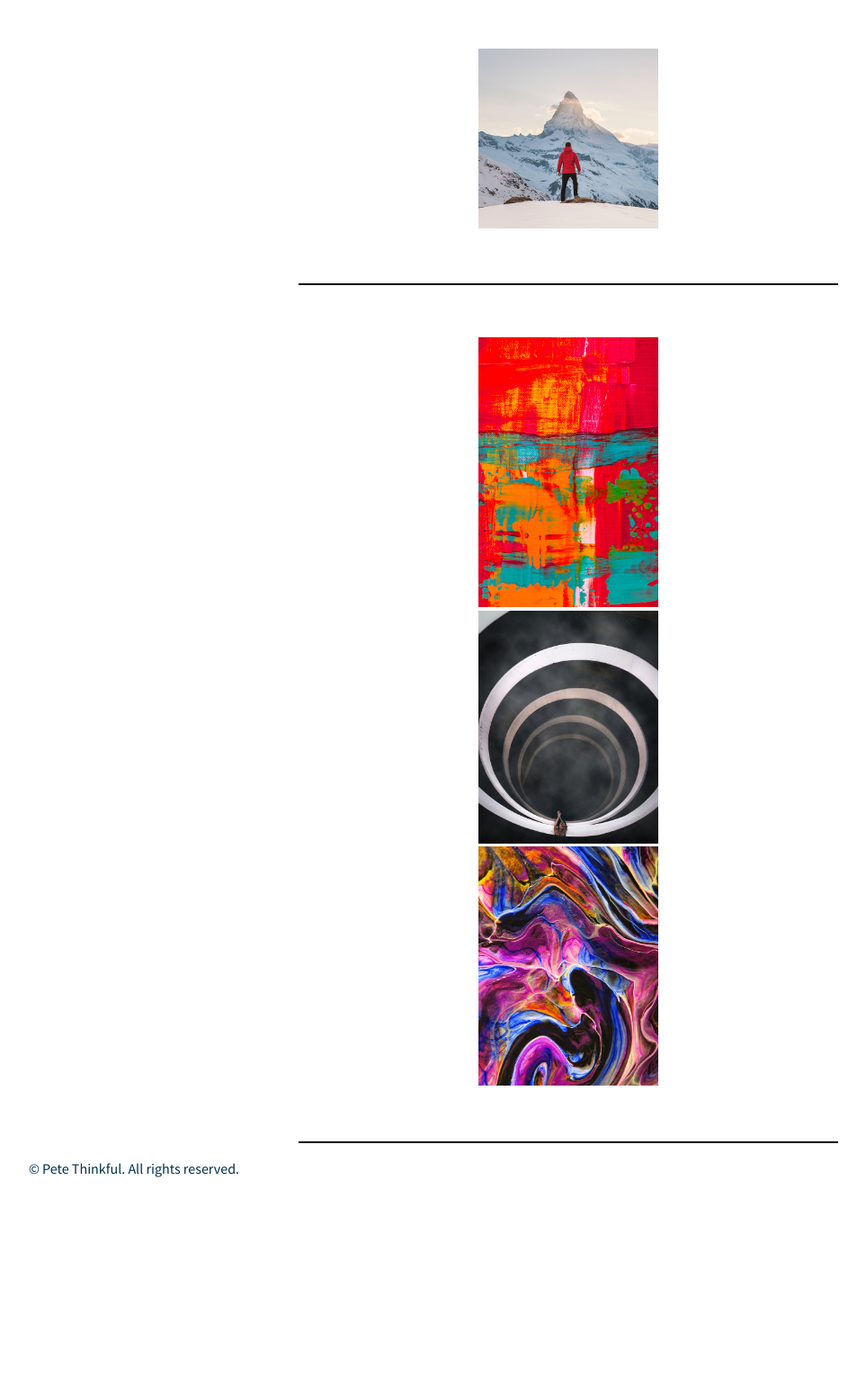
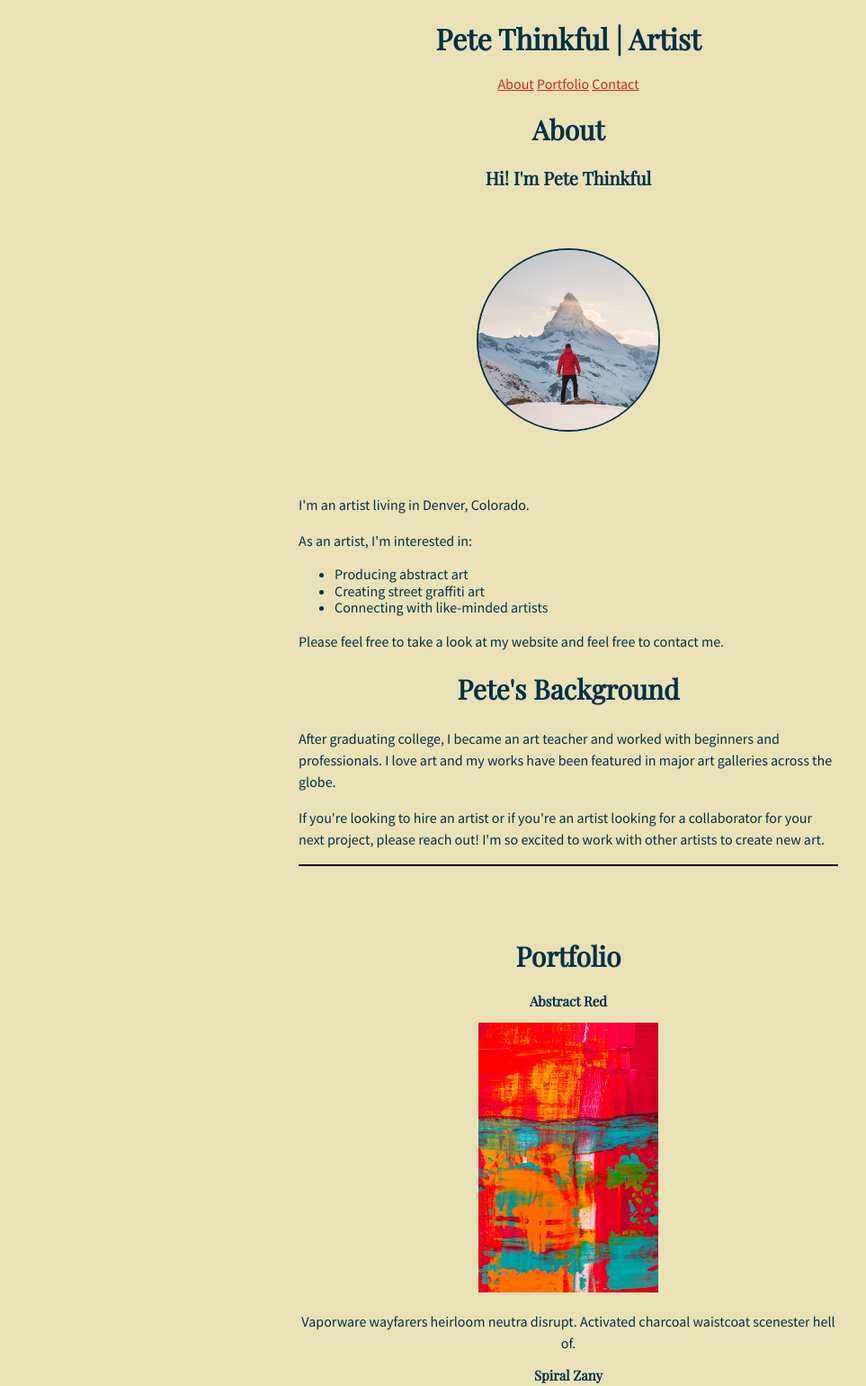
Before and after one commit to andbostick/Pete-Thinkful-Portfolio, a plain HTML site: page index.html in a window 1280 px wide. Shown: the part 36-1577 px from the top of the page at 90% size, without its empty margins (8-971 px from the left). Before the commit the page ends 1403 px from the top, so only its background shows below. Drawn offline with nearby package versions, Linux system fonts and the light colour scheme.

Commit message:
finished

```diff
--- a/index.html
+++ b/index.html
@@ -1,52 +1,122 @@
 <!DOCTYPE html>
 <html lang="en">
   <head>
-    <meta charset="UTF-8" />
-    <meta http-equiv="X-UA-Compatible" content="IE=edge" />
-    <meta name="viewport" content="width=device-width, initial-scale=1.0" />
+    <meta charset="UTF-8" >
+    <meta http-equiv="X-UA-Compatible" content="IE=edge" >
+    <meta name="viewport" content="width=device-width, initial-scale=1.0" >
     <title>Pete Thinkful</title>
     <link
       rel="stylesheet"
       href="https://cdnjs.cloudflare.com/ajax/libs/normalize/8.0.1/normalize.min.css"
-    />
-    <link href="style.css" rel="stylesheet" type="text/css" />
+    >
+    <link href="style.css" rel="stylesheet" type="text/css" >
   </head>
   <body>
     <!-- TODO: Add header here -->
+    <header>
+      <div>
+        <h1>Pete Thinkful | Artist</h1>
 
+      <nav>
+        <a href="#About">About</a>
+        <a href="#Portfolio">Portfolio</a>
+        <a href="#Contact">Contact</a>
+      </nav>
+        </div>
+    </header>
     <main>
       <div>
         <!-- TODO: Add About section here -->
-        <article>
+
+<section>
+
+        <header id="About">
+        <h2 >About</h2>
+          <h2>Hi! I'm Pete Thinkful</h2>
+          </header>
+       <article>
           <div>
-            <img class="image-circle" src="images/pete-thinkful.png" />
+            <img class="image-circle" src="images/pete-thinkful.png" alt="pete thinkful">
           </div>
         </article>
 
-        <hr />
+<p>I'm an artist living in Denver, Colorado.</p>
+<p>As an artist, I'm interested in:</p>
+  <ul>
+<li>Producing abstract art</li>
+<li>Creating street graffiti art</li>
+<li>Connecting with like-minded artists</li>
+    </ul>
+<p>Please feel free to take a look at my website and feel free to contact me.</p>
+</section>
+      <section>
+<header><h2>Pete's Background</h2></header>
+
+<p>After graduating college, I became an art teacher and worked with
+beginners and professionals. I love art and my works have been
+featured in major art galleries across the globe.</p>
+
+<p>If you're looking to hire an artist or if you're an artist looking
+for a collaborator for your next project, please reach out! I'm so
+excited to work with other artists to create new art.</p>
+            </section>
+
+
+        <hr>
 
         <!-- TODO: Add Portfolio section here -->
-        <article>
+
+        <article id="Portfolio">
+          <header>
+          <h2>Portfolio</h2>
+        </header>
           <div>
-            <img src="images/abstract-red.png" />
+            <h3>Abstract Red</h3>
+            <img src="images/abstract-red.png" alt="abstract-red" >
+            <p>Vaporware wayfarers heirloom neutra disrupt. Activated charcoal
+waistcoat scenester hell of.</p>
           </div>
           <div>
-            <img src="images/spiral-zany.png" />
+            <h3>Spiral Zany</h3>
+            <img src="images/spiral-zany.png" alt="spiral zany">
+            <p>Sriracha portland taxidermy cronut messenger bag, vegan
+distillery. Vaporware kickstarter air plant mumblecore food truck.</p>
           </div>
           <div>
-            <img src="images/melted-rainbow.png" />
+            <h3>Melted Rainbow</h3>
+            <img src="images/melted-rainbow.png" alt="melted rainbow" >
+            <p>Edison bulb single-origin coffee snackwave, actually ennui
+locavore shabby chic forage.</p>
           </div>
         </article>
 
-        <hr />
+        <hr>
 
         <!-- TODO: Add Contact section here -->
+        <section id="Contact">
+
+          <header>
+            <h2>Contact</h2>
+          </header>
+          <article>
+
+            <h4>I'd love to hear from you! Please feel free to contact or follow me:</h4>
+            <ol>
+              <li><a href="#">LinkedIn</a></li>
+              <li><a href="#">Instagram</a></li>
+              <li><a href="#">Pinterest</a></li>
+            </ol>
+
+          </article>
+        </section>
       </div>
     </main>
 
     <!-- Footer section -->
     <footer>
+      <div>
       <p>© Pete Thinkful. All rights reserved.</p>
+        </div>
     </footer>
   </body>
 </html>
--- a/style.css
+++ b/style.css
@@ -5,6 +5,7 @@ body {
   color: #003049;
   font-family: "Source Sans Pro", Tahoma, Geneva, Verdana, sans-serif;
   padding: 40px;
+  background-color: #eae2b7
 }
 
 /* Set the font family for any h1, h2, or h3 heading */
@@ -46,4 +47,37 @@ hr {
 /* Add your solution below */
 
 .image-circle {
+  border: solid 2px #003049;
+  border-radius: 50%;
 }
+
+nav{
+  width: 100%;
+  text-align: center;
+}
+
+header{
+  text-align: center;
+}
+header h2{
+  font-size: 20px;
+}
+header h2:first-child{
+  font-size: 30px;
+}
+
+footer p{
+  text-align: center;
+}
+
+h3{
+  font-size: 15px;
+}
+
+a {
+  color: #d62828;
+}
+
+a:hover{
+ color: #f77f00;
+}
```
